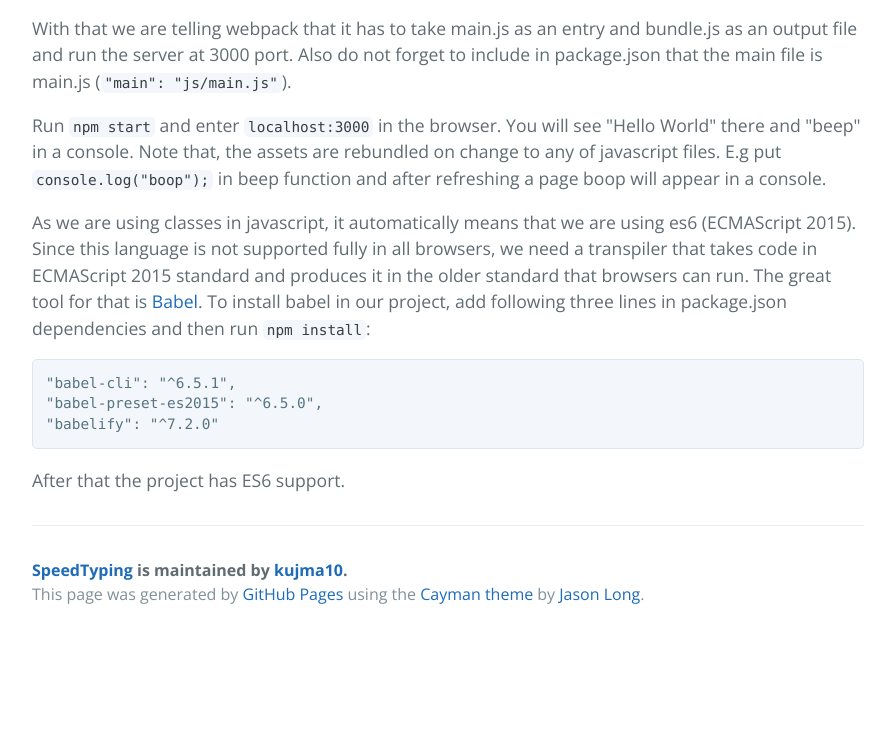
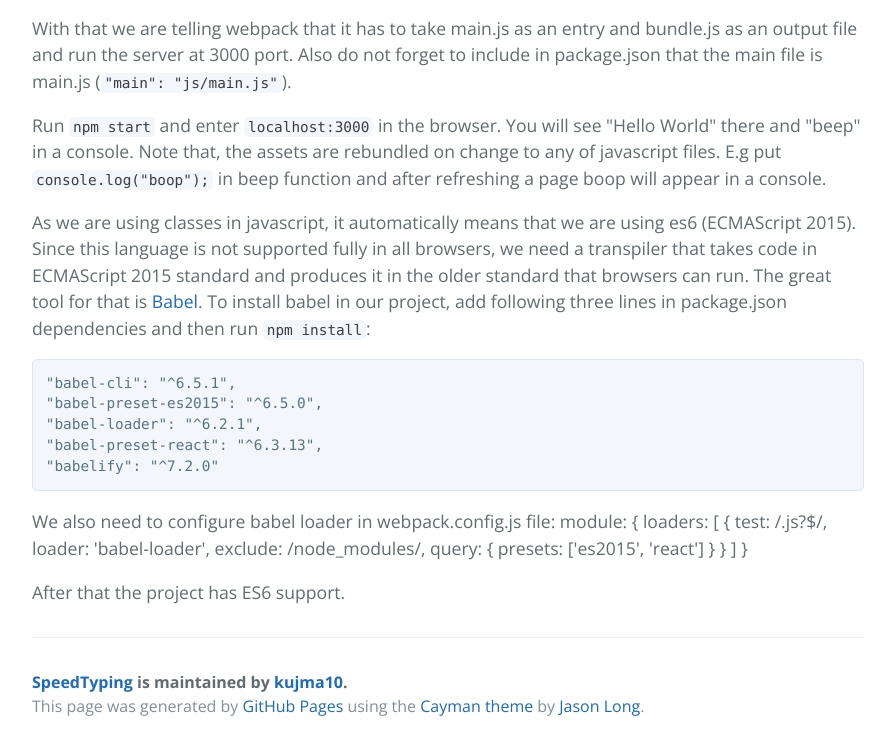
Before and after one commit to kujma10-zz/SpeedTypingApp, a plain HTML site: page index.html in a window 1280 px wide. Shown: the part 2842-3592 px from the top of the page, without its empty margins (192-1087 px from the left). Before the commit the page ends 3480 px from the top, so only its background shows below. Drawn offline with nearby package versions, Linux system fonts and the light colour scheme.

```diff
--- a/index.html
+++ b/index.html
@@ -120,8 +120,24 @@
 
 <pre><code>"babel-cli": "^6.5.1",
 "babel-preset-es2015": "^6.5.0",
+"babel-loader": "^6.2.1",
+"babel-preset-react": "^6.3.13",
 "babelify": "^7.2.0"
 </code></pre>
+
+<p>We also need to configure babel loader in webpack.config.js file:
+    module: {
+        loaders: [
+            {
+                test: /.js?$/,
+                loader: 'babel-loader',
+                exclude: /node_modules/,
+                query: {
+                    presets: ['es2015', 'react']
+                }
+            }
+        ]
+    }</p>
 
 <p>After that the project has ES6 support.</p>
 
```
Also changed, not shown: params.json (+1 -1 lines).
